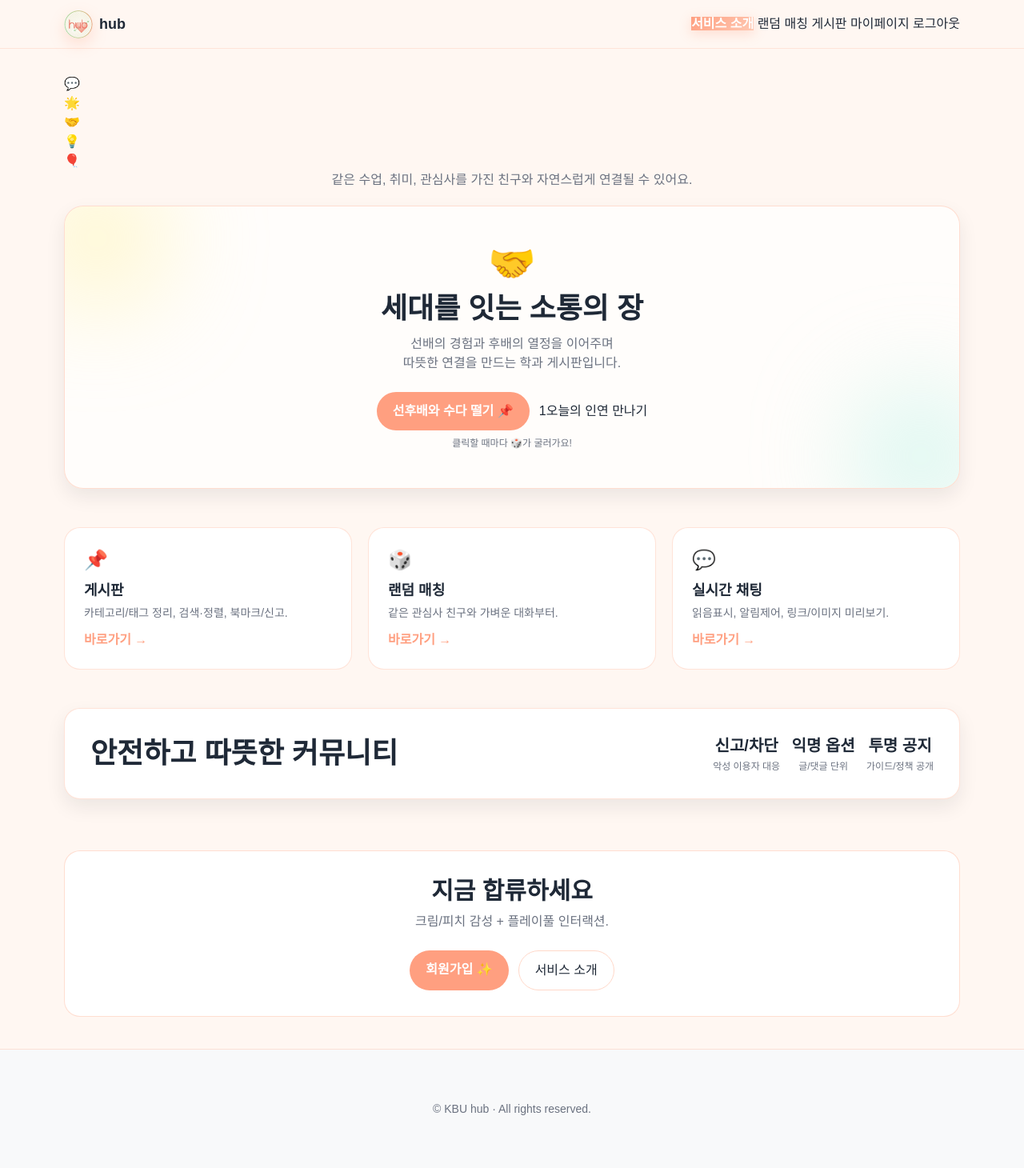
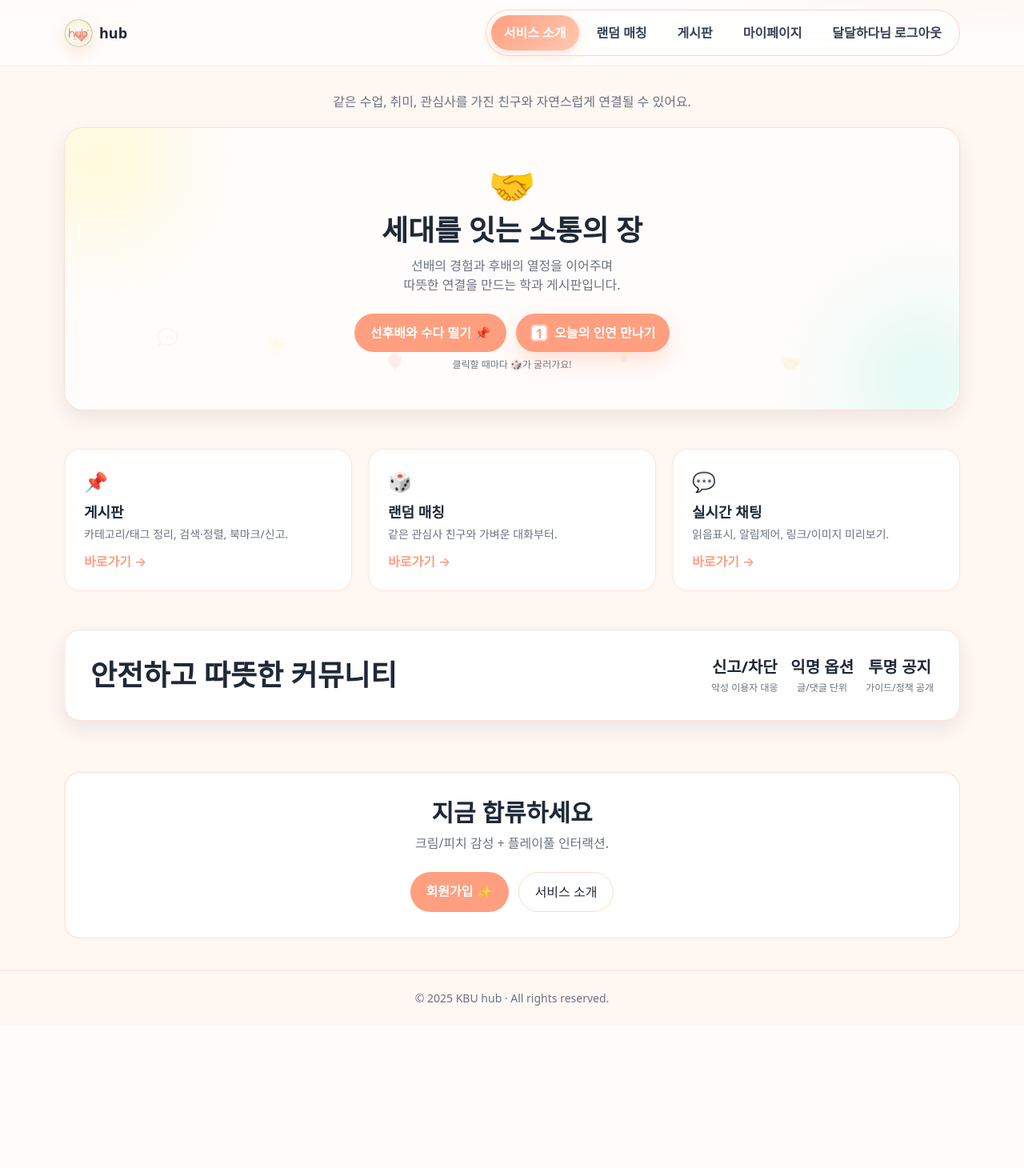
Before and after one commit to dongwook32/web_hub, a Flask app: page / in a window 1280 px wide. Shown: the whole page at 80% size. After the commit the page ends 1257 px from the top, so only its background shows below. Run offline with Flask 3, Linux system fonts and the light colour scheme; a user stored in the database is signed in; some libraries are stand-ins or nearby versions; some web fonts are replaced.

Commit message:
메인페이지 3차 합치기

```diff
--- a/hub_python/templates/index.html
+++ b/hub_python/templates/index.html
@@ -5,11 +5,10 @@
   <meta name="viewport" content="width=device-width, initial-scale=1">
   <title>KBU hub | 홈</title>
 
-  <link rel="stylesheet" href="{{ url_for('static', filename='style.css') }}">
   <link rel="icon" href="{{ url_for('static', filename='logo.png') }}">
-
   <link rel="preconnect" href="https://fonts.gstatic.com" crossorigin>
   <link href="https://cdn.jsdelivr.net/gh/orioncactus/pretendard/dist/web/static/pretendard.css" rel="stylesheet">
+
   <script src="https://cdn.tailwindcss.com"></script>
   <script>
     tailwind.config = {
@@ -23,6 +22,36 @@
       }
     }
   </script>
+
+  <style>
+    html, body { font-family: Pretendard, system-ui, -apple-system, Segoe UI, Roboto, 'Noto Sans KR', sans-serif; }
+    .top-grad{ background: radial-gradient(60% 60% at 0% 0%, #FFF0E7 0%, rgba(255,240,231,0) 60%), radial-gradient(60% 60% at 100% 0%, #FFE7DB 0%, rgba(255,231,219,0) 60%); }
+    .glass{ background: rgba(255,255,255,.7); backdrop-filter: blur(10px); }
+    .nav-pill{ position:relative; display:flex; gap:6px; padding:6px; border-radius:999px; background:linear-gradient(180deg, rgba(255,255,255,.8), rgba(255,255,255,.6)); border:1px solid rgba(255,159,128,.45); }
+    .nav-item{ position:relative; z-index:1; padding:10px 16px; border-radius:999px; font-weight:700; color:#374151; display:flex; align-items:center; gap:8px; transition: transform .18s ease; }
+    .nav-item:hover{ transform: translateY(-2px); }
+    .nav-item.active { background: linear-gradient(135deg, #FF9F80, #FFC8B2); color: white; font-weight: 700; box-shadow: 0 4px 15px rgba(255, 159, 128, 0.3); }
+    .py-2.active { background: linear-gradient(135deg, #FF9F80, #FFC8B2); color: white; font-weight: 700; border-radius: 8px; }
+    .tilt{ transition: transform .2s ease, box-shadow .2s ease; }
+    .tilt:hover{ transform: translateY(-2px) rotate(.2deg); box-shadow: 0 18px 40px rgba(255,159,128,.25); }
+    .reveal{ opacity:0; transform: translateY(8px); transition: all .6s ease; }
+    .reveal.reveal-on{ opacity:1; transform: translateY(0); }
+    .floaters{ position:absolute; inset:0; pointer-events:none; overflow:hidden; }
+    .floater{ position:absolute; font-size:22px; opacity:.75; animation: drift linear infinite; }
+    @keyframes drift { 0%{ transform: translateY(0) translateX(0) rotate(0deg); opacity:.0 } 10%{opacity:.75} 100%{ transform: translateY(-120px) translateX(20px) rotate(15deg); opacity:0 } }
+    .dice{ position:relative; display:inline-flex; align-items:center; gap:8px; padding:12px 18px; border-radius:999px; color:white; background:#FF9F80; font-weight:800; box-shadow: 0 12px 30px rgba(255,159,128,.3); transition: transform .15s ease, box-shadow .2s ease; }
+    .dice:hover{ transform: translateY(-1px); box-shadow: 0 16px 36px rgba(255,159,128,.36); }
+    .die{ width:22px; height:22px; border-radius:6px; background:white; display:grid; place-items:center; color:#FF9F80; font-weight:900; box-shadow: inset 0 0 0 2px rgba(255,159,128,.7); }
+    .shake{ animation: shake .6s cubic-bezier(.36,.07,.19,.97) both; }
+    @keyframes shake {
+      10%, 90% { transform: translate3d(-1px, 0, 0); }
+      20%, 80% { transform: translate3d(2px, 0, 0); }
+      30%, 50%, 70% { transform: translate3d(-4px, 0, 0); }
+      40%, 60% { transform: translate3d(4px, 0, 0); }
+    }
+    .glow{ box-shadow: 0 0 0 0 rgba(255,159,128,.6); animation: pulse 2.2s ease-in-out infinite; }
+    @keyframes pulse { 0%{box-shadow:0 0 0 0 rgba(255,159,128,.55)} 70%{box-shadow:0 0 0 16px rgba(255,159,128,0)} 100%{box-shadow:0 0 0 0 rgba(255,159,128,0)} }
+  </style>
 </head>
 <body class="bg-cream text-ink">
   <div class="top-grad h-[160px] w-full absolute inset-0 -z-10 pointer-events-none"></div>
@@ -39,9 +68,8 @@
           <a class="nav-item" href="{{ url_for('chat_page') }}">랜덤 매칭</a>
           <a class="nav-item" href="{{ url_for('boards_page') }}">게시판</a>
           <a class="nav-item" href="{{ url_for('mypage_page') }}">마이페이지</a>
-
           {% if nickname %}
-            <a class="nav-item" href="{{ url_for('logout') }}">로그아웃</a>
+            <a class="nav-item" href="{{ url_for('logout') }}">{{ nickname }}님 로그아웃</a>
           {% else %}
             <a class="nav-item" href="{{ url_for('login_page') }}">로그인</a>
           {% endif %}
@@ -56,7 +84,7 @@
         <a class="py-2" href="{{ url_for('boards_page') }}">게시판</a>
         <a class="py-2" href="{{ url_for('mypage_page') }}">마이페이지</a>
         {% if nickname %}
-            <a class="py-2" href="{{ url_for('logout') }}">로그아웃</a>
+            <a class="py-2" href="{{ url_for('logout') }}">{{ nickname }}님 로그아웃</a>
         {% else %}
             <a class="py-2" href="{{ url_for('login_page') }}">로그인</a>
         {% endif %}
@@ -86,7 +114,6 @@
         <div class="text-xs text-cocoa mt-2">클릭할 때마다 🎲가 굴러가요!</div>
     </div>
   </section>
-
   <section class="max-w-6xl mx-auto px-4 py-6">
     <div class="grid md:grid-cols-3 gap-5">
         <div class="reveal rounded-xl2 border border-peach/50 bg-white hover:shadow-soft p-6 tilt">
@@ -109,7 +136,6 @@
         </div>
     </div>
   </section>
-
   <section class="max-w-6xl mx-auto px-4 py-6">
     <div class="reveal rounded-xl2 border border-peach/50 bg-white p-6 md:p-8 shadow-card">
         <div class="md:flex items-center gap-6">
@@ -122,7 +148,6 @@
         </div>
     </div>
   </section>
-
   <section class="max-w-6xl mx-auto px-4 py-10">
     <div class="reveal rounded-xl2 border border-peach/60 bg-white p-6 md:p-8 text-center">
         <h3 class="text-2xl md:text-3xl font-extrabold">지금 합류하세요</h3>
@@ -140,6 +165,49 @@
     </div>
   </footer>
 
-  <script src="{{ url_for('static', filename='script.js') }}"></script>
+  <script>
+    document.addEventListener('DOMContentLoaded', function() {
+      // 모바일 메뉴 토글
+      const menuBtn = document.getElementById('menuBtn');
+      if (menuBtn) {
+        menuBtn.addEventListener('click', ()=>{
+          document.getElementById('mobileNav').classList.toggle('hidden');
+        });
+      }
+
+      // 푸터 년도 자동 설정
+      const year = document.getElementById('year');
+      if (year) {
+        year.textContent = new Date().getFullYear();
+      }
+
+      // 스크롤 시 요소 나타나는 애니메이션
+      const io = new IntersectionObserver((ents)=>ents.forEach(e=>{
+        if(e.isIntersecting) e.target.classList.add('reveal-on');
+      }), {threshold:.15});
+      document.querySelectorAll('.reveal').forEach(el=>io.observe(el));
+
+      // 주사위 굴리기 기능
+      const die = document.getElementById('die');
+      const diceBtn = document.getElementById('diceBtn');
+      if (die && diceBtn) {
+        function roll(){
+          diceBtn.classList.add('shake');
+          let n=1;
+          const timer=setInterval(()=>{
+            n = 1 + Math.floor(Math.random()*6);
+            die.textContent=n;
+          }, 60);
+          setTimeout(()=>{
+            clearInterval(timer);
+            diceBtn.classList.remove('shake');
+            // 주사위 클릭 시 랜덤 매칭 페이지로 이동
+            window.location.href = "{{ url_for('chat_page') }}";
+          }, 700);
+        }
+        diceBtn.addEventListener('click', roll);
+      }
+    });
+  </script>
 </body>
 </html>
```
Lines whose indentation alone changed are shown as unchanged.
